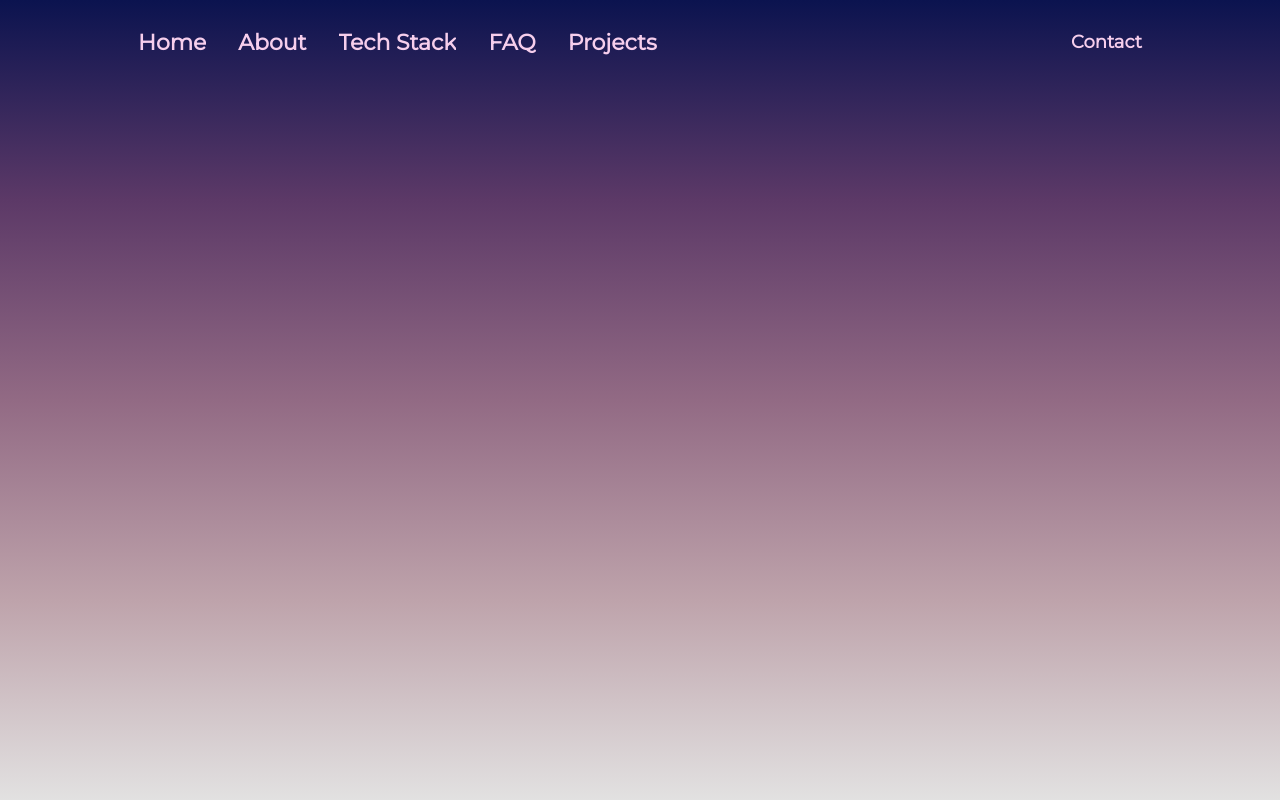
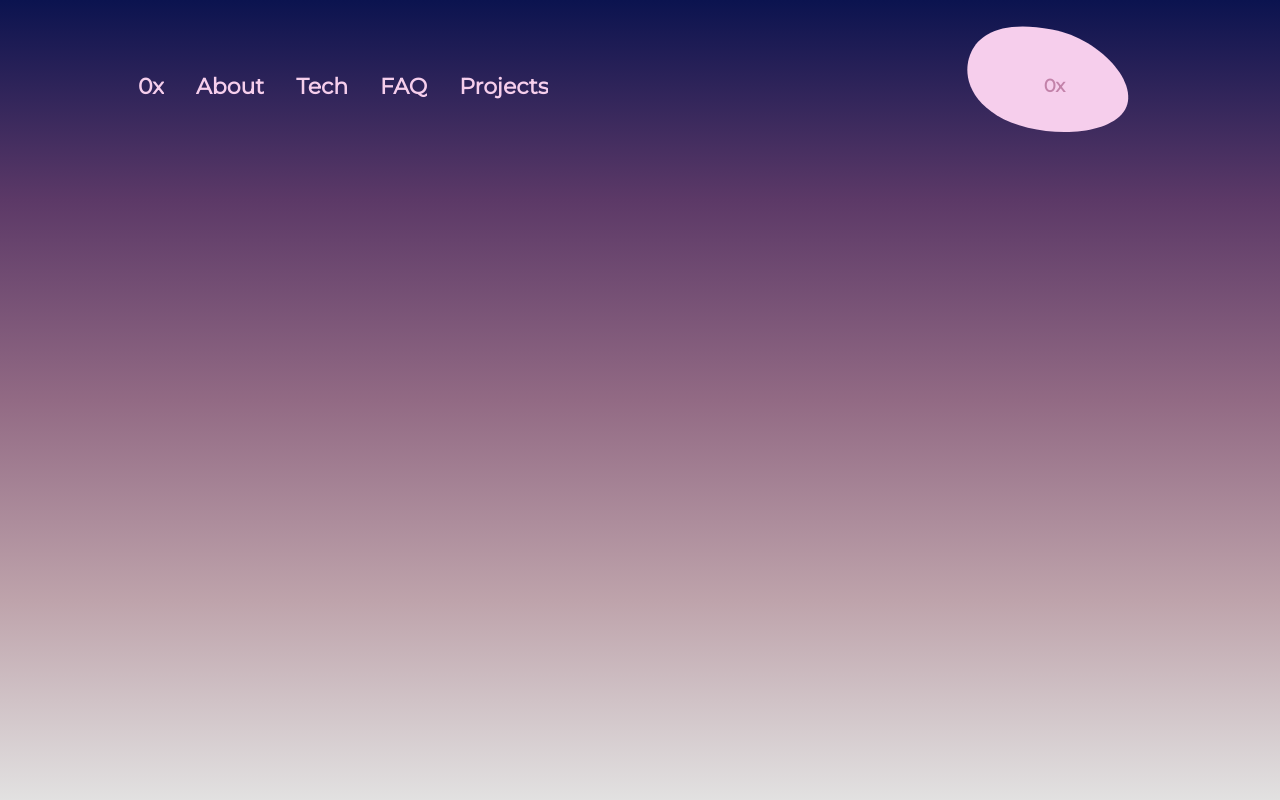
Before and after one commit to oanskyy/3D-portofolio, a website built with Parcel: page src/index.html in a window 1280 px wide. Built offline with nearby package versions, Linux system fonts and the light colour scheme.

Commit message:
feat: header - add Contact button

```diff
--- a/src/assets/styles/base.scss
+++ b/src/assets/styles/base.scss
@@ -1,5 +1,12 @@
 @import url("https://fonts.googleapis.com/css2?family=Montserrat&display=swap");
 @import url("https://fonts.googleapis.com/css2?family=Orbitron&display=swap");
+
+//Variables
+$luminous-lime: #6cff8d;
+$forest-green: #6cff8c7a;
+$rose-quartz: #f6ceec;
+$enigma-orchid: #c177b2;
+$platinum-mist: #e2e1e1;
 
 /* Global CSS */
 *,
@@ -67,6 +74,7 @@ svg {
 	max-width: 100%;
 }
 
-//Variables
-$green-color: #6cff8d;
-$dark-green-color: #6cff8c7a;
+// 2016: Rose Quartz and Serenity
+// For the first time in Pantone's Color of the Year program history, the company chose two colors for a single year.
+
+// As a soft, light pink, Rose Quartz is a persuasive yet gentle tone that symbolizes compassion and composure. The delicate color is like a warm embrace. When paired with Serenity, it promotes peace and balance.
--- a/src/assets/styles/nav-link.scss
+++ b/src/assets/styles/nav-link.scss
@@ -1,3 +1,5 @@
+@import "base";
+
 .nav-link {
 	position: relative;
 	display: grid;
@@ -40,3 +42,42 @@
 		transform: translate3d(-150%, 0, 0);
 	}
 }
+
+.contact-button {
+	position: relative;
+	width: 175px;
+	height: 120px;
+	background: none;
+	color: $forest-green;
+	// color: $enigma-orchid;
+	border: none;
+	cursor: pointer;
+
+	&:before,
+	&:after {
+		position: absolute;
+		top: 0;
+		left: 0;
+		width: 100%;
+		height: 100%;
+	}
+
+	&:before {
+		content: "";
+		background: $rose-quartz;
+		clip-path: path(
+			"M154.5, 88.5 C131, 113.5 62.5, 110 30, 89.5 C-2.5, 69 -3.5, 42 4.5, 25.5 C12.5, 9 33.5, -6 85, 3.5 C136.5, 13 178, 63.5 154.5, 88.5 Z"
+		);
+		transition: clip-path 0.5s cubic-bezier(0.585, 2.5, 0.645, 0.55);
+	}
+
+	&:hover:before {
+		clip-path: path(
+			"M143,77 C117, 96 74, 100.5 45.5, 91.5 C17, 82.5 -10.5, 57 5.5, 31.5 C21.5, 6 79, -5.5 130.5, 4 C182, 13.5 169, 58 143, 77 Z"
+		);
+	}
+
+	& span {
+		mix-blend-mode: difference;
+	}
+}
--- a/src/index.html
+++ b/src/index.html
@@ -72,18 +72,23 @@
 				<div class="header__wrap">
 					<ul class="header__left">
 						<li>
+							<a href="#" class="nav-link" data-text="0x"
+								><span>0x</span></a
+							>
+						</li>
+						<!-- <li>
 							<a href="#" class="nav-link" data-text="Home"
 								><span>Home</span></a
 							>
-						</li>
+						</li> -->
 						<li>
 							<a href="#" class="nav-link" data-text="About"
 								><span>About </span></a
 							>
 						</li>
 						<li>
-							<a href="#" class="nav-link" data-text="Tech Stack"
-								><span>Tech Stack</span></a
+							<a href="#" class="nav-link" data-text="Tech"
+								><span>Tech</span></a
 							>
 						</li>
 						<li>
@@ -96,8 +101,9 @@
 						</li>
 					</ul>
 					<div class="header__right">
-						<a href="#"><span>Contact</span></a>
-					</div>
+						<!-- <a href="#" class="contact-button"><span>Contact</span></a> -->
+						<button class="contact-button"><span>0x</span></button>
+						<!-- <button class="contact-button"><span>Contact</span></button> -->
 				</div>
 			</header>
 		</div>
```
